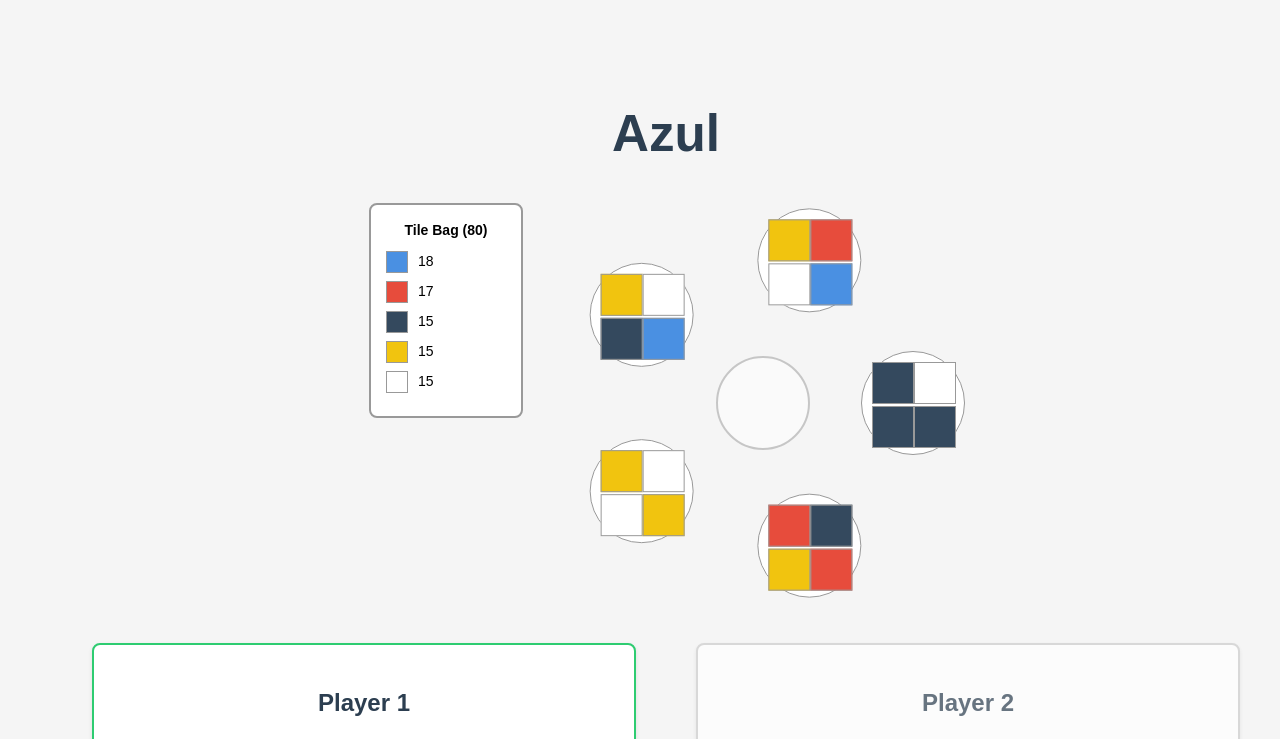
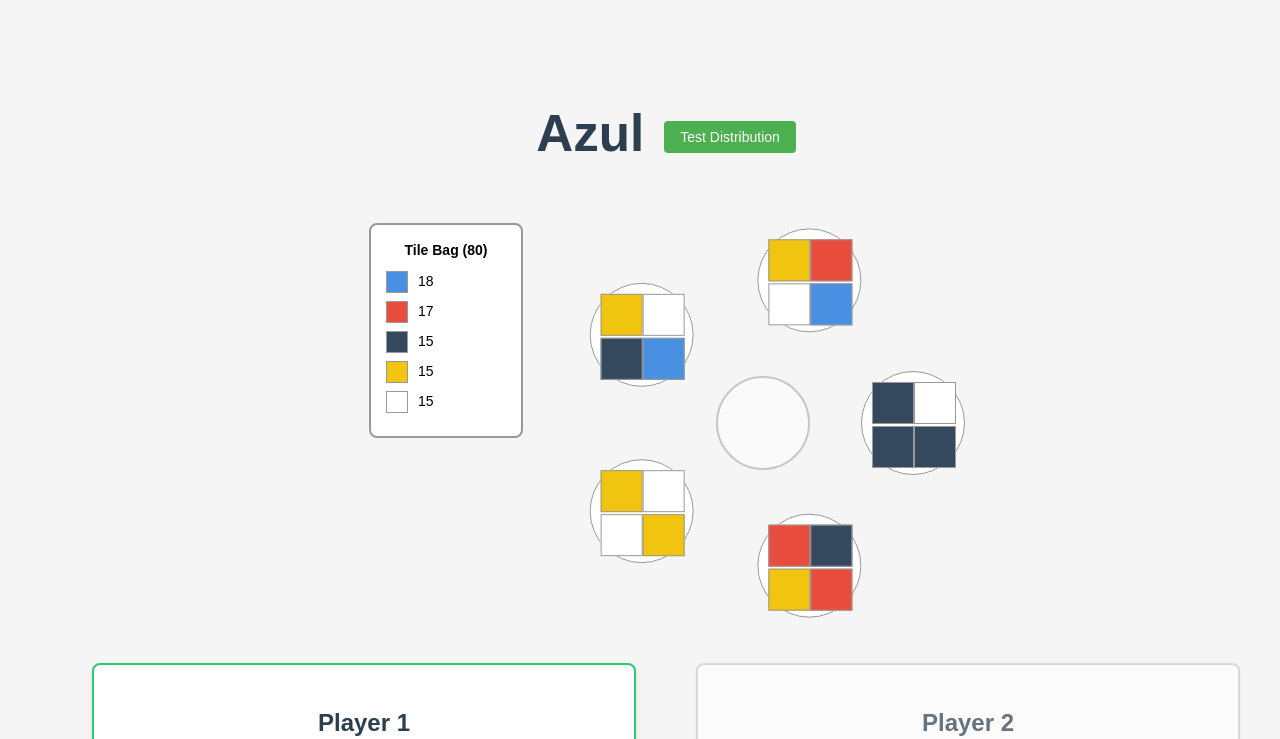
Before and after one commit to MostlyArmless/azul, a React (Vite) app: page / in a window 1280 px wide. Shown: the top 739 px of the page. Built offline with nearby package versions, Linux system fonts and the light colour scheme.

Commit message:
add debug "test distribution button Will randomly distribute the factory tiles amongst the player staircases to test scoring functionality

```diff
--- a/src/components/Game.tsx
+++ b/src/components/Game.tsx
@@ -465,6 +465,75 @@
     );
   };
 
+  const handleTestDistribution = () => {
+    setGameState(
+      produce((draft) => {
+        // Collect all tiles from factories and pot
+        const allTiles: Tile[] = [];
+        draft.factories.forEach((factory) => {
+          allTiles.push(...factory);
+          factory.length = 0; // Clear factory
+        });
+        allTiles.push(...draft.pot);
+        draft.pot = []; // Clear pot
+
+        // For each player
+        for (let playerIndex = 0; playerIndex < 2; playerIndex++) {
+          const player = draft.players[playerIndex];
+
+          // Group tiles by color
+          const tilesByColor: Record<TileType, Tile[]> = {
+            blue: [],
+            red: [],
+            black: [],
+            yellow: [],
+            white: [],
+          };
+
+          // Distribute tiles randomly between players
+          const playerTiles = allTiles.splice(
+            0,
+            Math.floor(allTiles.length / (2 - playerIndex))
+          );
+          playerTiles.forEach((tile) => {
+            tilesByColor[tile.type].push(tile);
+          });
+
+          // Place tiles in staircase rows
+          Object.entries(tilesByColor).forEach(([color, tiles]) => {
+            if (tiles.length === 0) return;
+
+            // Find an empty row that can fit these tiles
+            for (
+              let rowIndex = 0;
+              rowIndex < player.staircase.length;
+              rowIndex++
+            ) {
+              const row = player.staircase[rowIndex];
+              if (
+                row.every((cell) => cell === null) &&
+                tiles.length <= row.length
+              ) {
+                // Fill the row with tiles from right to left
+                for (let i = 0; i < tiles.length; i++) {
+                  row[row.length - 1 - i] = tiles[i];
+                }
+                break;
+              }
+            }
+          });
+        }
+
+        // Reset turn state
+        draft.selectedTile = null;
+        draft.selectedColor = null;
+        draft.hasPlacedTile = false;
+        draft.placedTilesThisTurn = [];
+        draft.currentTileSource = null;
+      })
+    );
+  };
+
   return (
     <div
       className="game"
@@ -475,7 +544,30 @@
         alignItems: "center",
       }}
     >
-      <h1>Azul</h1>
+      <div
+        style={{
+          display: "flex",
+          alignItems: "center",
+          gap: "20px",
+          marginBottom: "20px",
+        }}
+      >
+        <h1>Azul</h1>
+        <button
+          onClick={handleTestDistribution}
+          style={{
+            padding: "8px 16px",
+            backgroundColor: "#4CAF50",
+            color: "white",
+            border: "none",
+            borderRadius: "4px",
+            cursor: "pointer",
+            fontSize: "14px",
+          }}
+        >
+          Test Distribution
+        </button>
+      </div>
 
       <div style={{ display: "flex", alignItems: "flex-start", gap: "40px" }}>
         {/* Tile Bag Display */}
--- a/src/types.ts
+++ b/src/types.ts
@@ -12,7 +12,7 @@
 }
 
 export interface PlayerBoard {
-  wall: (TileType | null)[][];
+  wall: (Tile | null)[][];
   staircase: (Tile | null)[][];
   floor: (Tile | null)[];
   score: number;
```
